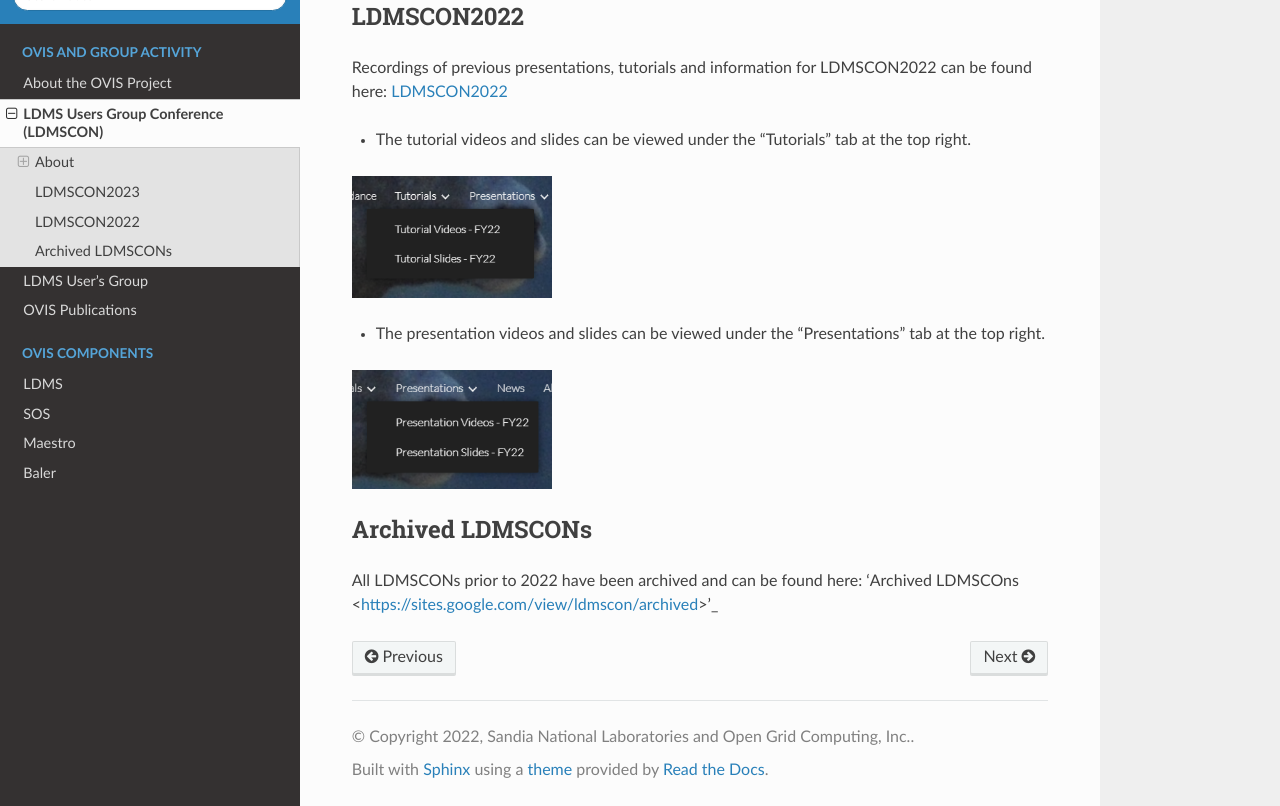
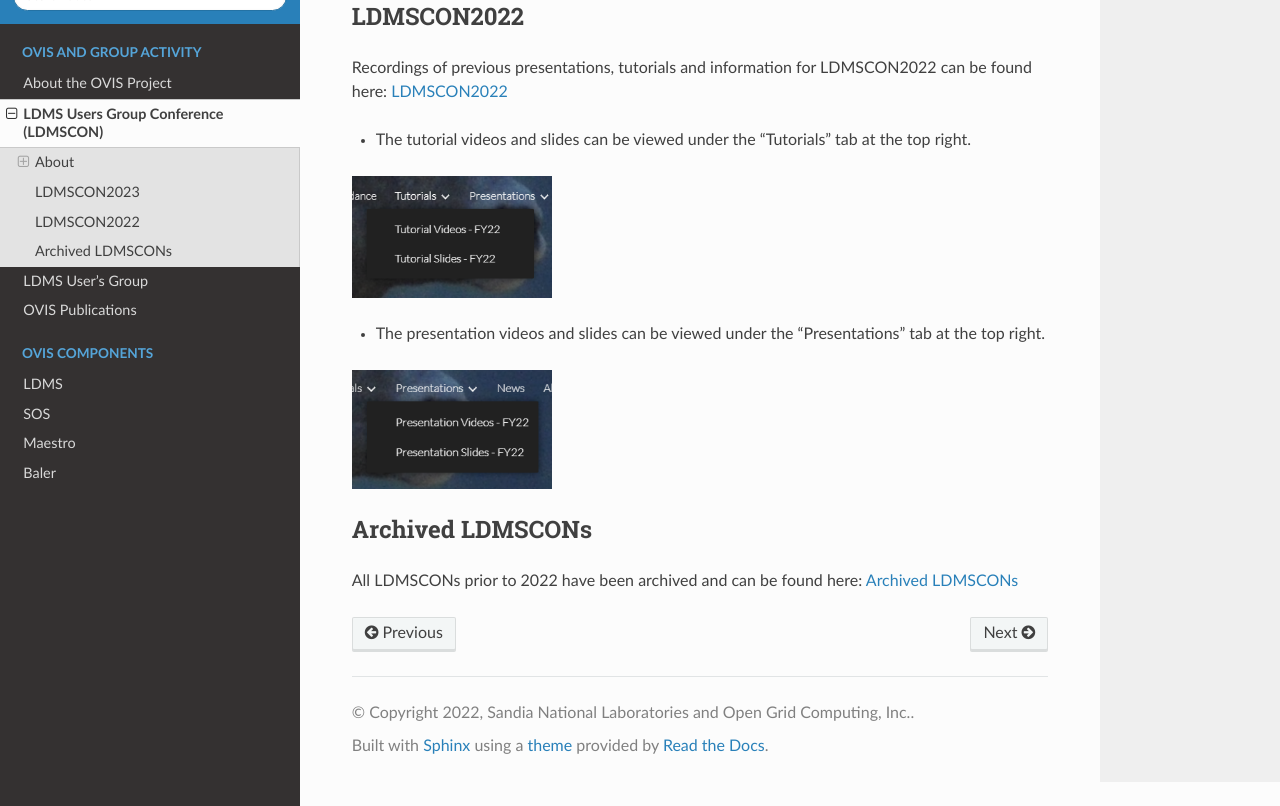
Before and after one commit to ovis-hpc/readthedocs, a Sphinx documentation site: the page built from docs/source/ldmscon.rst, in a window 1280 px wide and 900 px high, scrolled down 914 px, cut to the strip 94-900 px from the top of the window. Built offline with Sphinx 7.4.7 and the Read the Docs theme 2.0.0, drawn with Linux system fonts in a browser that asks for light colours; pages that are not in the unit, such as notebooks, are missing from menus.

Commit message:
Update ldmscon.rst

```diff
--- a/docs/source/ldmscon.rst
+++ b/docs/source/ldmscon.rst
@@ -39,4 +39,4 @@
 Archived LDMSCONs
 ************
 All LDMSCONs prior to 2022 have been archived and can be found here:
-'Archived LDMSCOns <https://sites.google.com/view/ldmscon/archived>'_
+`Archived LDMSCONs <https://sites.google.com/view/ldmscon/archived>`_
```
